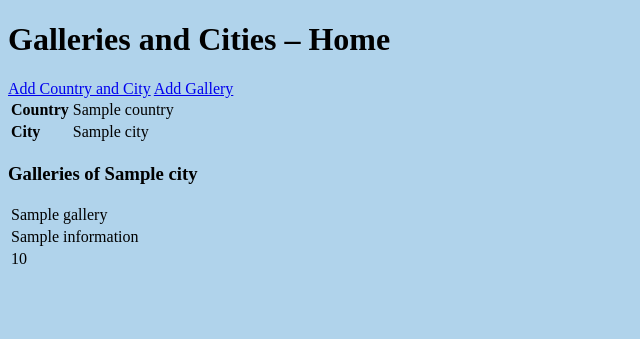
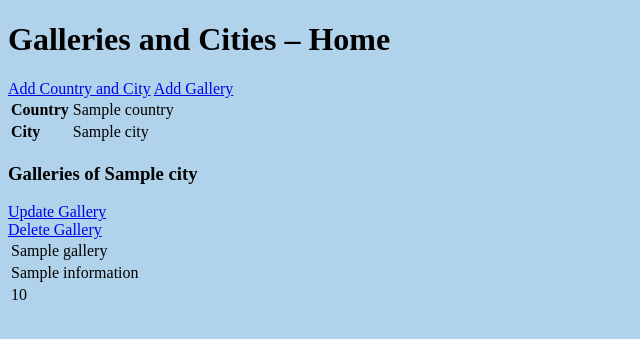
Before and after one commit to su-adam/final_project, a Flask app: page / in a window 1280 px wide. Shown: the top 339 px of the page, without its empty margins (0-640 px from the left). Run offline with Flask 2, Linux system fonts and the light colour scheme; a database or web service that is not in the repository returns one stand-in record (values such as "Sample title"); data that the repository does not hold is empty.

Commit message:
changes to update route20

```diff
--- a/frontend/application/templates/create_gallery.html
+++ b/frontend/application/templates/create_gallery.html
@@ -19,8 +19,7 @@
             <td>{{ form.locations.label }}</td>
             <td>{{ form.locations }}</td>
         </tr>
-        <a href="{{ url_for('update_gallery', id=gallery.id) }}">Update Gallery</a><br>
-        <a href="{{ url_for('delete_gallery', id=gallery.id) }}">Delete Gallery</a><br>
+
     </table>
     {{ form.submit }}
     {{ form.hidden_tag() }}
--- a/frontend/application/templates/index.html
+++ b/frontend/application/templates/index.html
@@ -27,7 +27,8 @@
         <tr>
             <td>{{ gallery["fee"] }}</td>
         </tr>
-
+        <a href="{{ url_for('update_gallery', id=gallery.id) }}">Update Gallery</a><br>
+        <a href="{{ url_for('delete_gallery', id=gallery.id) }}">Delete Gallery</a><br>
         {% endfor %}
     </table>
 
```
